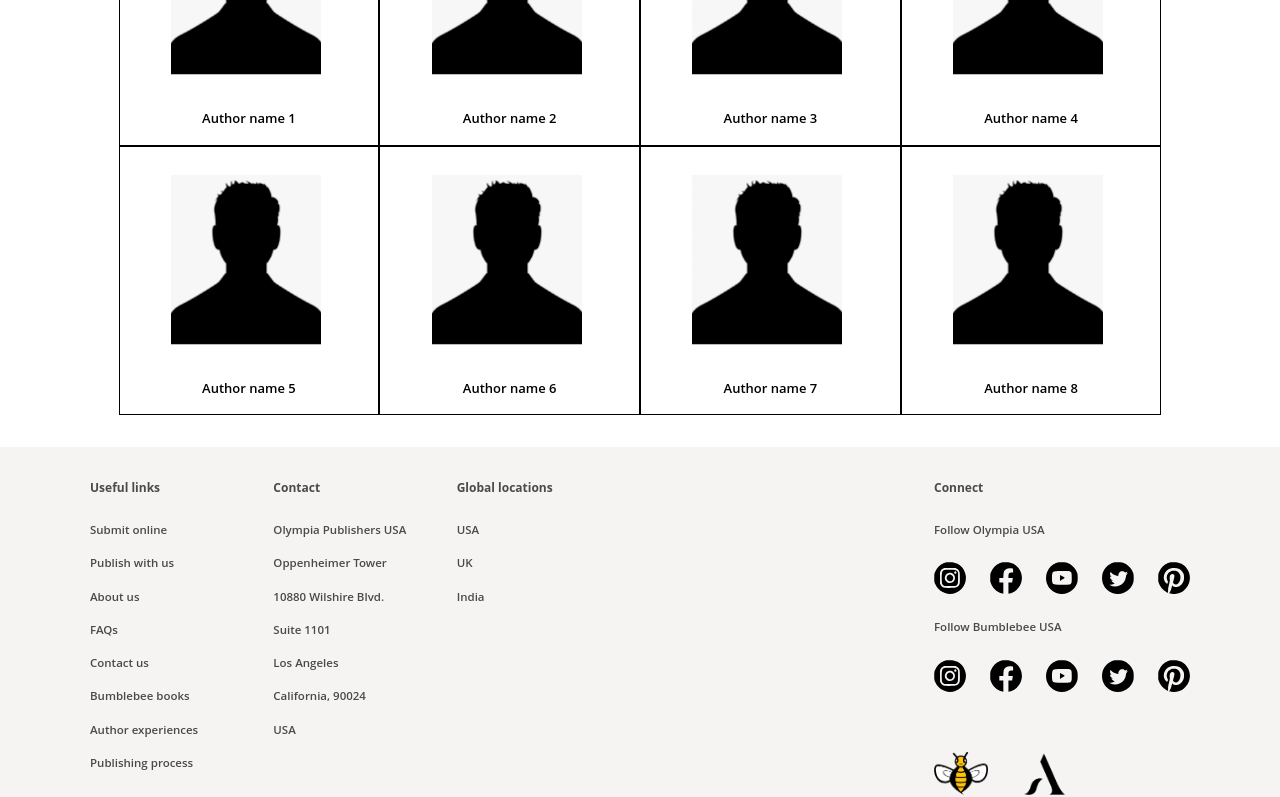
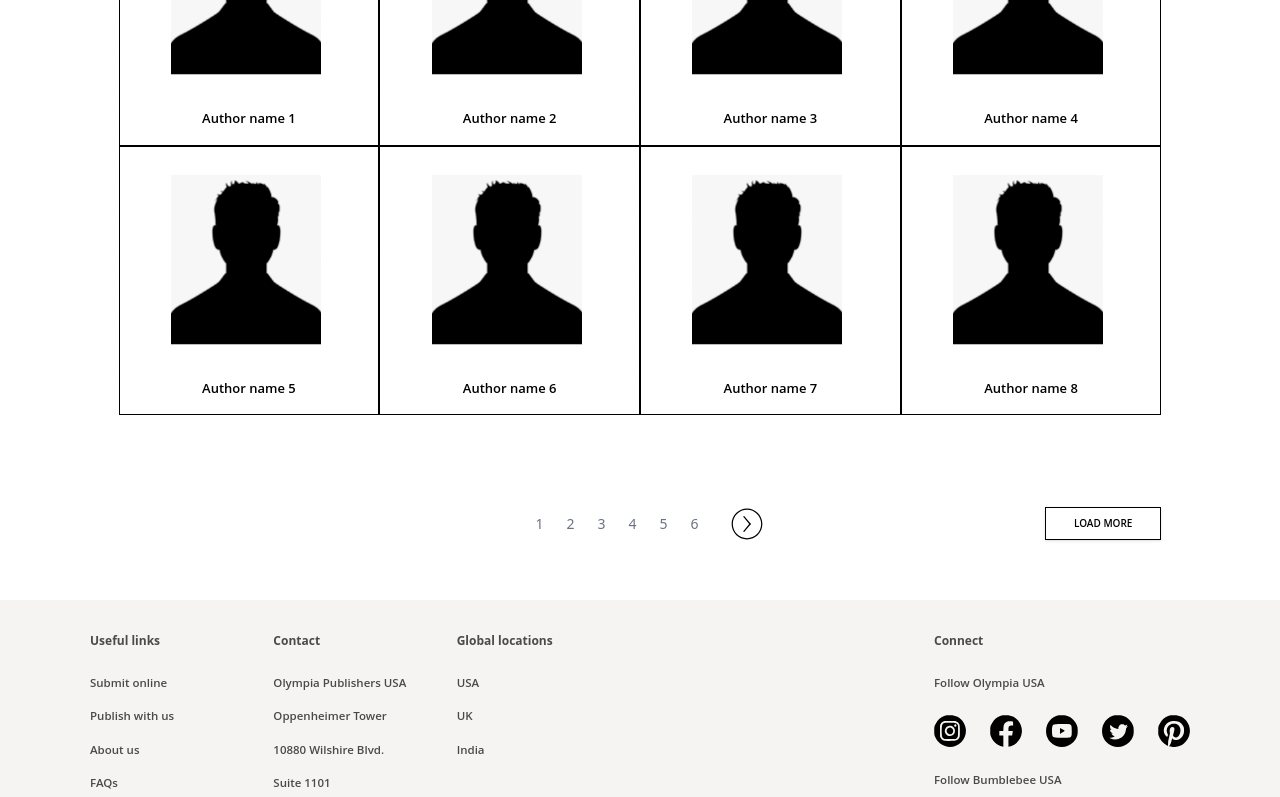
Before and after one commit to Hadees621/Olympia-USA, a Next.js app: page /authors in a window 1280 px wide. Shown: the part 549-1346 px from the top of the page. Built offline with nearby package versions, Linux system fonts and the light colour scheme.

Commit message:
chore: all done

```diff
--- a/package.json
+++ b/package.json
@@ -10,8 +10,9 @@
   },
   "dependencies": {
     "next": "14.1.3",
-    "react": "^18",
-    "react-dom": "^18",
+    "react": "^18.2.0",
+    "react-dom": "^18.2.0",
+    "react-responsive": "^10.0.0",
     "zustand": "^4.5.2"
   },
   "devDependencies": {
--- a/src/app/authors/page.js
+++ b/src/app/authors/page.js
@@ -1,16 +1,30 @@
+"use client";
+import { useEffect, useState } from "react";
 import Banner from "@/components/common/Banner";
-import NavigationButtons from "@/components/feature/NaviagationButtons";
-import SmPagination from "@/components/feature/SmPagination";
 import AuthorComponent from "@/components/search/AuthorComponent";
 import { AuthorsData, alphabetButtons } from "@/utils/author/utils";
+import NavigationButtons from "@/components/feature/NaviagationButtons";
+import LgPagination from "@/components/feature/LgPagination";
+import SmPagination from "@/components/genre/SmPagination";
 
 const Authors = () => {
+  const [isSmallScreen, setIsSmallScreen] = useState(false);
+
+  useEffect(() => {
+    const checkScreenSize = () => {
+      setIsSmallScreen(window.innerWidth <= 767);
+    };
+    checkScreenSize();
+    window.addEventListener("resize", checkScreenSize);
+    return () => window.removeEventListener("resize", checkScreenSize);
+  }, []);
+
   return (
     <div className="w-full lg:flex lg:justify-center">
       <div className="lg:max-w-[850px] xl:max-w-[1400px] 2xl:max-w-[1600px]">
         <Banner title={"Authors"} />
 
-        <NavigationButtons data={alphabetButtons} />
+        <NavigationButtons flag={true} data={alphabetButtons} />
 
         <div className="grid grid-cols-2 sm:grid-cols-3 md:grid-cols-4 justify-center items-center gap-5 lg:gap-0 lg:border-black mx-5 lg:mx-0 my-8">
           {AuthorsData.map((author, index) => (
@@ -20,7 +34,7 @@ const Authors = () => {
           ))}
         </div>
 
-        <SmPagination />
+        {isSmallScreen ? <SmPagination /> : <LgPagination />}
       </div>
     </div>
   );
--- a/src/components/feature/LgPagination.js
+++ b/src/components/feature/LgPagination.js
@@ -27,7 +27,7 @@ const LgPagination = () => {
               <a
                 href="#"
                 aria-current="page"
-                class="z-10 flex items-center justify-center px-3 h-8 leading-tight text-blue-600 hover:text-blue-700 dark:border-gray-700 dark:bg-gray-700 dark:text-white"
+                class="z-10 flex items-center justify-center px-3 h-8 leading-tight text-gray-500 bg-white hover:text-gray-700 dark:border-gray-700 dark:bg-gray-700 dark:text-white"
               >
                 3
               </a>
@@ -44,7 +44,7 @@ const LgPagination = () => {
               <a
                 href="#"
                 aria-current="page"
-                class="z-10 flex items-center justify-center px-3 h-8 leading-tight text-blue-600 hover:text-blue-700 dark:border-gray-700 dark:bg-gray-700 dark:text-white"
+                class="z-10 flex items-center justify-center px-3 h-8 leading-tight text-gray-500 bg-white hover:text-gray-700 dark:border-gray-700 dark:bg-gray-700 dark:text-white"
               >
                 5
               </a>
--- a/src/components/feature/NaviagationButtons.js
+++ b/src/components/feature/NaviagationButtons.js
@@ -1,7 +1,7 @@
-'use client'
+"use client";
 import { useState } from "react";
 
-const NavigationButtons = ({ data }) => {
+const NavigationButtons = ({ data, flag }) => {
   const [selectedAlphabet, setSelectedAlphabet] = useState("");
 
   const handleClick = (alphabet) => {
@@ -23,9 +23,11 @@ const NavigationButtons = ({ data }) => {
           ))}
         </div>
       </div>
-      <h1 className="pt-4 text-buttonred text-[60px] font-semibold">
-        {selectedAlphabet}
-      </h1>
+      {flag && (
+        <h1 className="pt-4 text-buttonred text-[60px] font-semibold hidden lg:block">
+          {selectedAlphabet}
+        </h1>
+      )}
     </>
   );
 };
```
Also changed, not shown: 1 other file (tests, documents, lock files or other folders).
